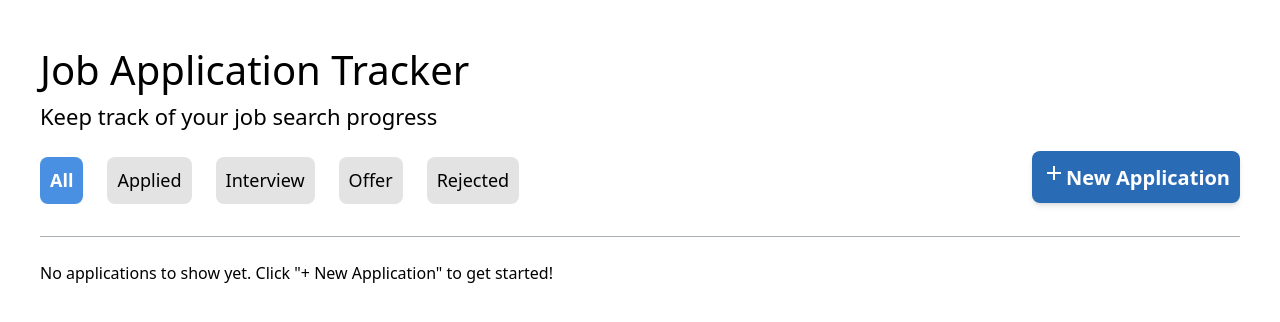
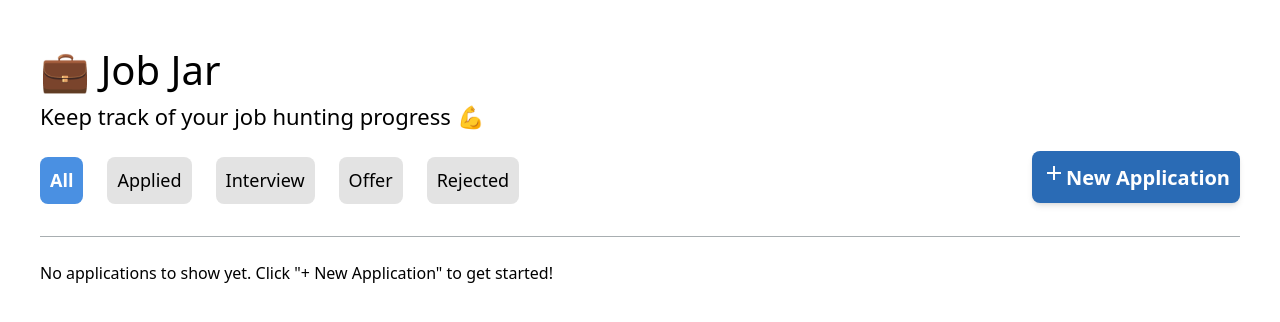
Before and after one commit to sandraamurao/Job-Jar, a React (Vite) app: page / in a window 1280 px wide. Shown: the top 322 px of the page. Built offline with nearby package versions, Linux system fonts and the light colour scheme.

Commit message:
added styles

```diff
--- a/index.html
+++ b/index.html
@@ -2,7 +2,7 @@
 <html lang="en">
 
 <head>
-  <link rel="icon" type="image/svg+xml" href="/vite.svg" />
+  <link rel="icon" type="image/svg+xml" href="/jobjar.svg" />
   <link href="https://fonts.googleapis.com/icon?family=Material+Icons" rel="stylesheet" />
   <link href="https://fonts.googleapis.com/icon?family=Material+Icons+Outlined" rel="stylesheet">
   <title>Job Jar</title>
--- a/src/App/App.jsx
+++ b/src/App/App.jsx
@@ -73,9 +73,9 @@ function App() {
 
 	return (
 		<div className="app-container">
-			<h1 className="title">Job Application Tracker</h1>
+			<h1 className="title">💼 Job Jar</h1>
 
-			<p>Keep track of your job search progress</p>
+			<p>Keep track of your job hunting progress 💪</p>
 
 			<FilterBar
 				activateFilterStatus={activateFilterStatus}
```
Also changed, not shown: jobjar.svg (added).
